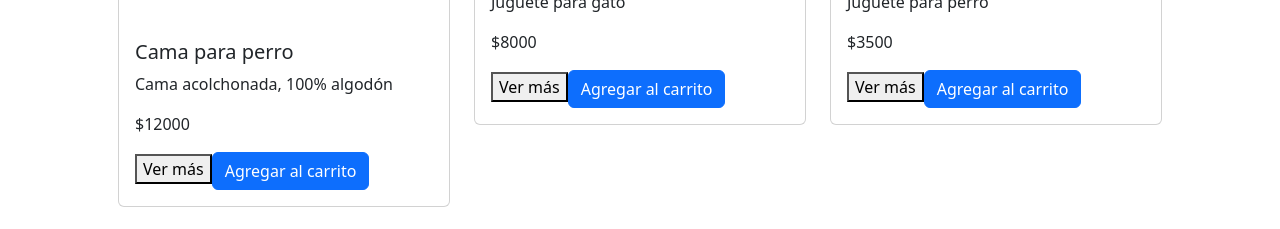
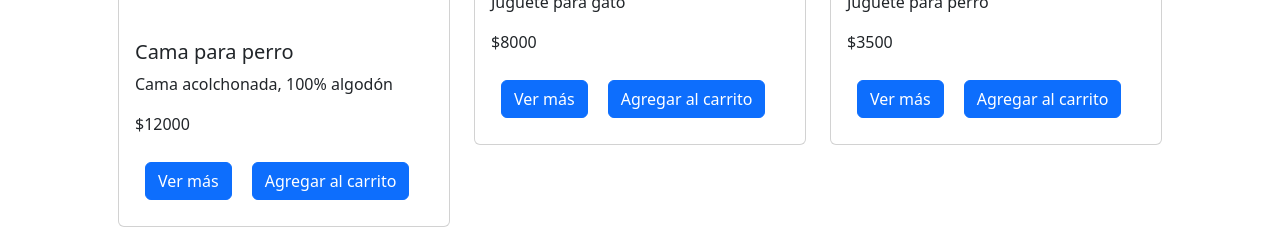
Before and after one commit to DanteVasquezRivas/Front-ProyectoFinal, a React (Vite) app: page /products in a window 1280 px wide. Shown: the part 451-680 px from the top of the page. Built offline with nearby package versions, Linux system fonts and the light colour scheme.

Commit message:
adding css

```diff
--- a/src/App.css
+++ b/src/App.css
@@ -27,38 +27,42 @@
     background-attachment: fixed;
   }
 
-
-
 .home {
     text-align: center;
   }
 
 .homeImg {
-    background-image: url("../src/assets/img/Banner2.png");
+  background-image: url("../src/assets/img/Banner2.png");
   background-repeat: no-repeat;
   background-size: cover;
-
-    width: 100%;
-    height: 30rem;
-
-
-
+  width: 100%;
+  height: 30rem;
 }
 
 .category{
-
     display: flex;
     justify-content: center;
     align-items: center;
     padding: 10%;
-
 }
 
 .subcategory{
     padding: 50px;
-
 }
 
+.novedades{
+  display: flex;
+    justify-content:center;
+    align-items: center;
+}
+
+.photo1{
+  padding: 60px;
+}
+
+.btn{
+  margin: 10px;
+}
 
 .ContainerRegister {
     background-color: #dae8d0;
@@ -86,7 +90,6 @@
 .photo{
   width: 40;
   height: 40;
-
 }
 
 .login{
--- a/src/App.jsx
+++ b/src/App.jsx
@@ -24,7 +24,7 @@ const App = () => {
         <Route path="/register" element={<Register />} />
         <Route path="/products" element={<Products />} />
         <Route path="/productDetails" element={<ProductDetails />} />
-   <Route path="/publish" element={<Publish />} />
+        <Route path="/publish" element={<Publish />} />
         <Route path="*" element={<NotFound />} />
       </Routes>
       <Footer/>
--- a/src/components/ButtonDetails.jsx
+++ b/src/components/ButtonDetails.jsx
@@ -15,7 +15,7 @@ const ButtonDetails = ({ to, children }) => {
     }
   };
 
-  return <button onClick={handleClick}>{children}</button>;
+  return <button class="btn btn-primary" onClick={handleClick}>{children}</button>;
 };
 
 export default ButtonDetails;
--- a/src/components/ButtonProducts.jsx
+++ b/src/components/ButtonProducts.jsx
@@ -15,7 +15,7 @@ const ButtonProducts = ({ to, children }) => {
     }
   };
 
-  return <button onClick={handleClick}>{children}</button>;
+  return <button class="btn btn-danger btn-lg" onClick={handleClick}>{children}</button>;
 };
 
 export default ButtonProducts;
```
